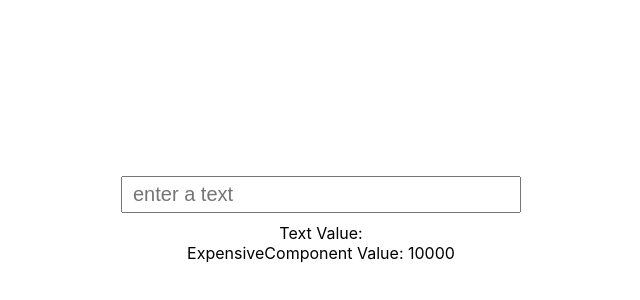
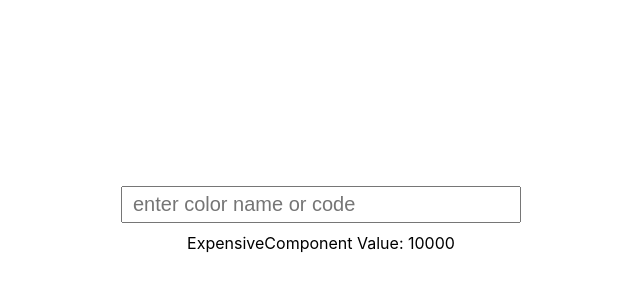
Before and after one commit to tanvir1418/practical-react, a React (Create React App) app: page / in a window 1280 px wide. Shown: the part 186-486 px from the top of the page, without its empty margins (319-959 px from the left). Built offline with nearby package versions, Linux system fonts and the light colour scheme.

Commit message:
useMemo - Expensive Component (without useMemo)

```diff
--- a/src/App.js
+++ b/src/App.js
@@ -3,16 +3,22 @@ import ExpensiveComponent from "./ExpensiveComponent";
 import "./Styles.css";
 
 const App = () => {
-  const [text, setText] = useState("");
   return (
-    <div className="app">
+    <BackgroundProvider>
+      <ExpensiveComponent />
+    </BackgroundProvider>
+  );
+};
+
+const BackgroundProvider = ({ children }) => {
+  const [backgroundColor, setBackgroundColor] = useState("");
+  return (
+    <div className="app" style={{ backgroundColor }}>
       <input
-        type="text"
-        onChange={(e) => setText(e.target.value)}
-        placeholder="enter a text"
+        onChange={(e) => setBackgroundColor(e.target.value)}
+        placeholder="enter color name or code"
       />
-      <p>Text Value: {text}</p>
-      <ExpensiveComponent />
+      {children}
     </div>
   );
 };
```
Also changed, not shown: src/ExpensiveComponent.jsx (+5 -4 lines).
